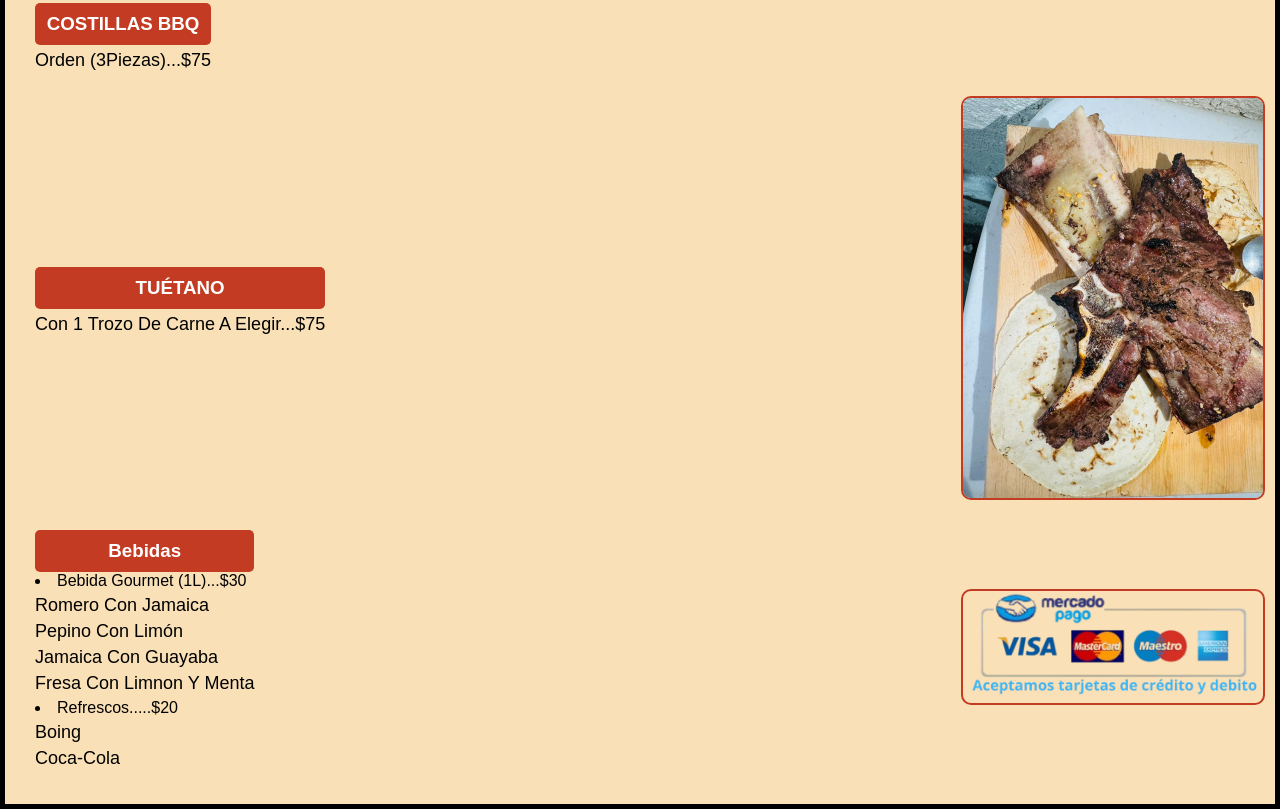
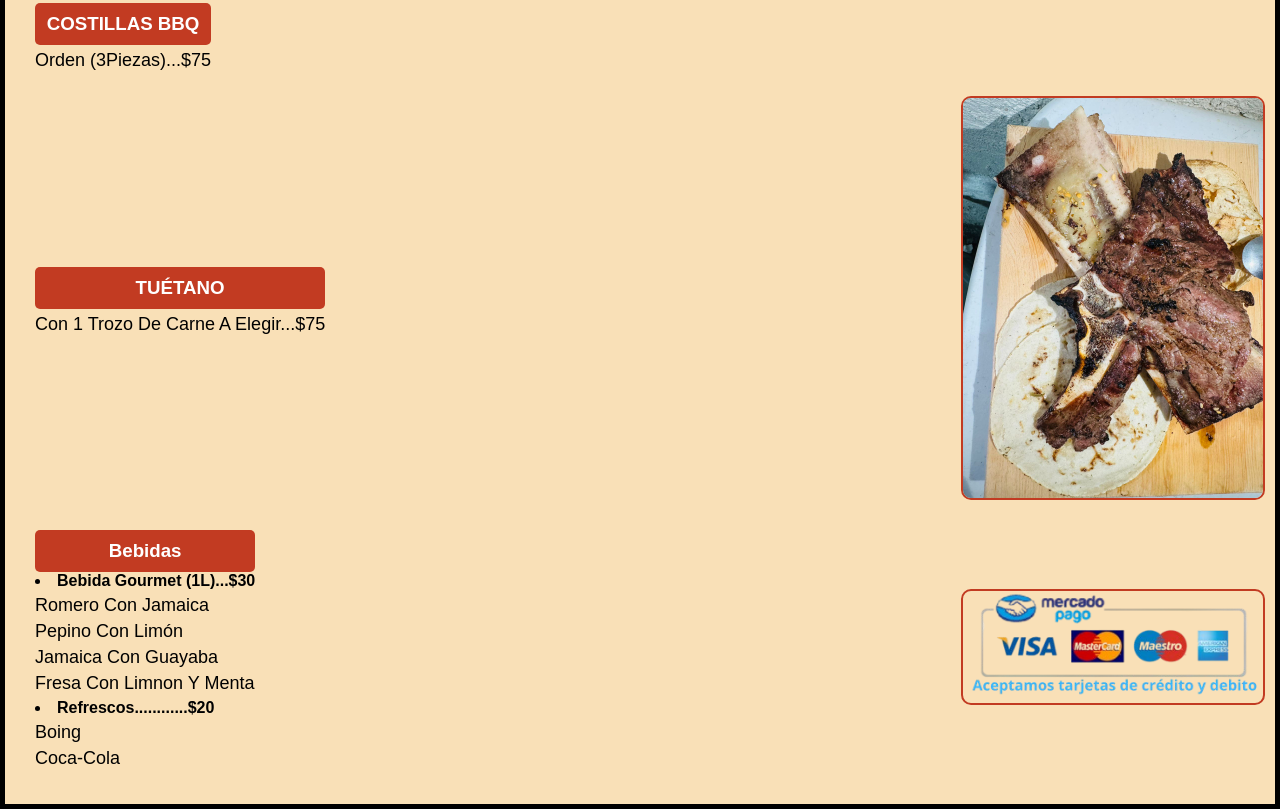
Before and after one commit to HectorAlejandro1/DonTaco, a plain HTML site: page index.html in a window 1280 px wide. Shown: the part 543-1352 px from the top of the page. Drawn offline with Linux system fonts and the light colour scheme.

Commit message:
Add files via upload

```diff
--- a/index.html
+++ b/index.html
@@ -140,12 +140,12 @@
         <div class="section">
             <div class="menu-items">
                 <h3>Bebidas</h3>
-                <li>Bebida Gourmet (1L)...$30</li>
+                <li><b>Bebida Gourmet (1L)...$30</b></li>
                 <p>Romero Con Jamaica</p>
                 <p>Pepino Con Limón</p>
                 <p>Jamaica Con Guayaba</p>
                 <p>Fresa Con Limnon Y Menta</p>
-                <li>Refrescos.....$20</li>
+                <li><b>Refrescos............$20</b></li>
                 <p>Boing</p>
                 <p>Coca-Cola</p>
             </div>
```
